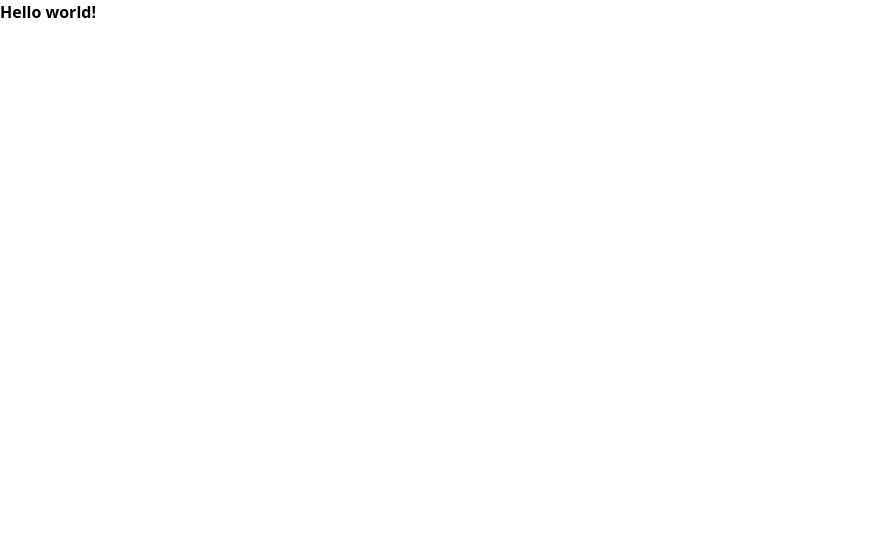
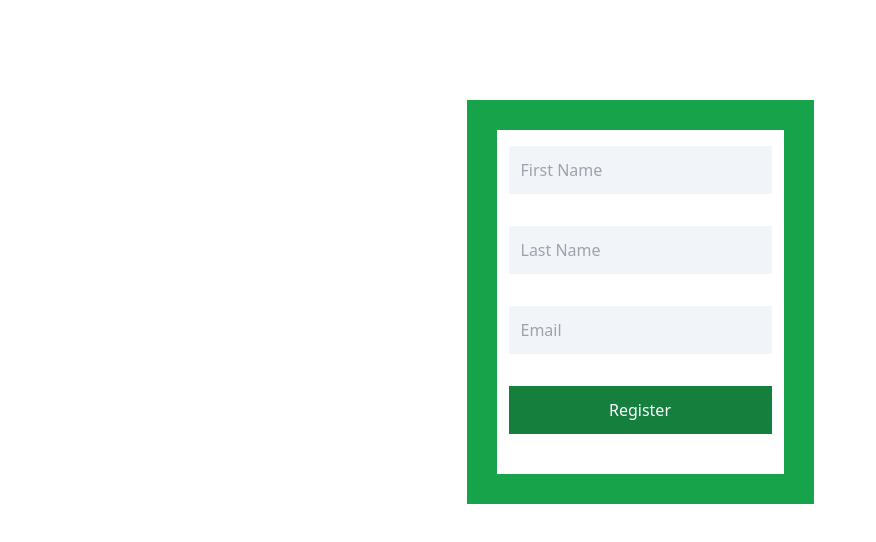
Before and after one commit to hadi-mollataheri/login-form-app, a React (Create React App) app: page / in a window 1280 px wide. Shown: the top 542 px of the page, without its empty margins (0-876 px from the left). Built offline with nearby package versions, Linux system fonts and the light colour scheme.

Commit message:
Create the basic structure of the app(elements, component, css. not the logic)

```diff
--- a/src/App.js
+++ b/src/App.js
@@ -1,9 +1,10 @@
-import React from 'react';
+import React from "react";
+import Form from "./components/Form";
 
 function App() {
   return (
-    <div>
-      <h1 className='font-bold'>Hello world!</h1>
+    <div id="container" className="flex flex-col items-center justify-center mt-20 p-5">
+      <Form />
     </div>
   );
 }
--- /dev/null
+++ b/src/components/Form.js
@@ -0,0 +1,42 @@
+import React from "react";
+
+function Form() {
+  return (
+    <div
+      id="form-container"
+      className="border-30px border-green-600 p-3 flex justify-center text-center"
+    >
+      <form method="POST" action="#" className="flex flex-col justify-center items-center">
+        <input
+          type="text"
+          name="first-name"
+          placeholder="First Name"
+          className="p-3 bg-slate-100 m-1 w-full"
+        />
+        <br />
+        <input
+          type="text"
+          name="last-name"
+          placeholder="Last Name"
+          className="p-3 bg-slate-100 m-1 w-full"
+        />
+        <br />
+        <input
+          type="email"
+          name="email"
+          placeholder="Email"
+          className="p-3 bg-slate-100 m-1 w-full"
+        />
+        <br />
+        <input
+          type="submit"
+          value="Register"
+          className="p-3 bg-green-700 m-1 text-white w-full"
+        />
+        <br />
+      </form>
+    </div>
+  );
+}
+
+export default Form;
--- a/tailwind.config.js
+++ b/tailwind.config.js
@@ -4,6 +4,9 @@ module.exports = {
     "./src/**/*.{js,jsx,ts,tsx}",
   ],
   theme: {
+    borderWidth: {
+      '30px': "30px"
+    },
     extend: {},
   },
   plugins: [],
```
